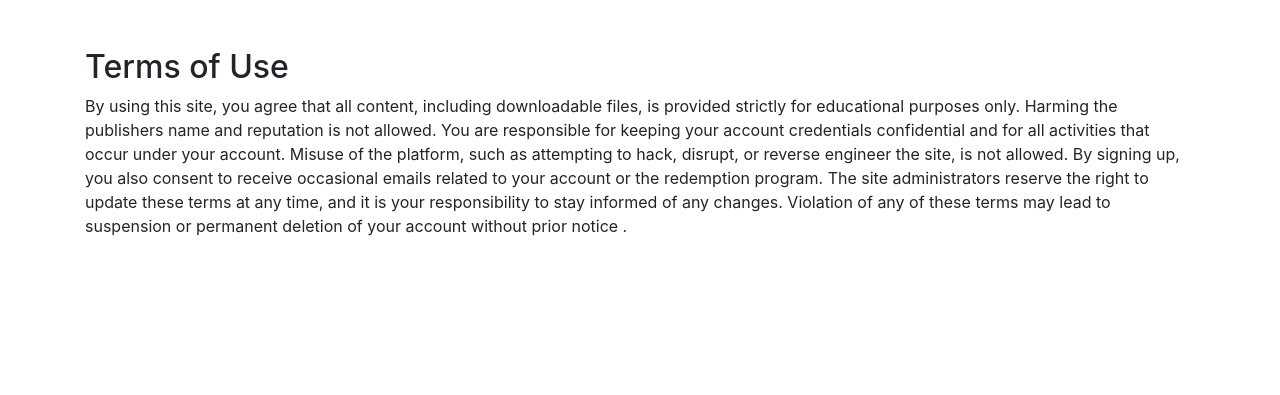
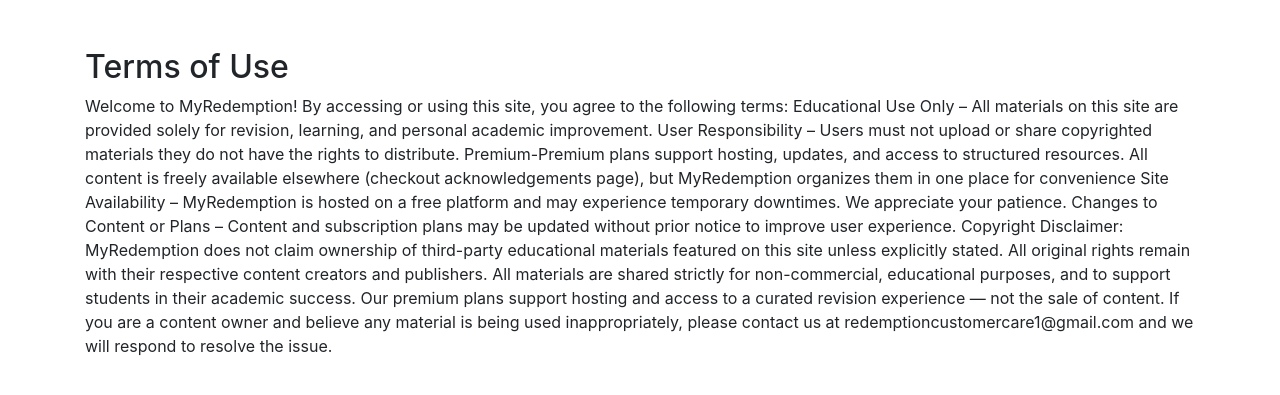
Before and after one commit to KingDenari/Redemption-Project, a Flask app: page /terms in a window 1280 px wide. Shown: the part 56-451 px from the top of the page. Run offline with Flask 3, Linux system fonts and the light colour scheme; a user stored in the database is signed in; some libraries are stand-ins or nearby versions.

Commit message:
Update terms.html

```diff
--- a/website/templates/terms.html
+++ b/website/templates/terms.html
@@ -2,6 +2,16 @@
 {% block title %}Terms of Use{% endblock %}
 {% block content %}
 <h2>Terms of Use</h2>
-<p>By using this site, you agree that all content, including downloadable files, is provided strictly for educational purposes only. Harming the publishers name and reputation is not allowed. You are responsible for keeping your account credentials confidential and for all activities that occur under your account. Misuse of the platform, such as attempting to hack, disrupt, or reverse engineer the site, is not allowed. By signing up, you also consent to receive occasional emails related to your account or the redemption program. The site administrators reserve the right to update these terms at any time, and it is your responsibility to stay informed of any changes. Violation of any of these terms may lead to suspension or permanent deletion of your account without prior notice .
+<p>
+Welcome to MyRedemption! By accessing or using this site, you agree to the following terms:
+Educational Use Only – All materials on this site are provided solely for revision, learning, and personal academic improvement.
+User Responsibility – Users must not upload or share copyrighted materials they do not have the rights to distribute.
+Premium-Premium plans support hosting, updates, and access to structured resources. All content is freely available elsewhere (checkout acknowledgements page), but MyRedemption organizes them in one place for convenience
+Site Availability – MyRedemption is hosted on a free platform and may experience temporary downtimes. We appreciate your patience.
+Changes to Content or Plans – Content and subscription plans may be updated without prior notice to improve user experience.
+Copyright Disclaimer: MyRedemption does not claim ownership of third-party educational materials featured on this site unless explicitly stated. All original rights remain with their respective content creators and publishers.
+All materials are shared strictly for non-commercial, educational purposes, and to support students in their academic success.
+Our premium plans support hosting and access to a curated revision experience — not the sale of content.
+If you are a content owner and believe any material is being used inappropriately, please contact us at redemptioncustomercare1@gmail.com and we will respond to resolve the issue.
  </p>
 {% endblock %}
```
